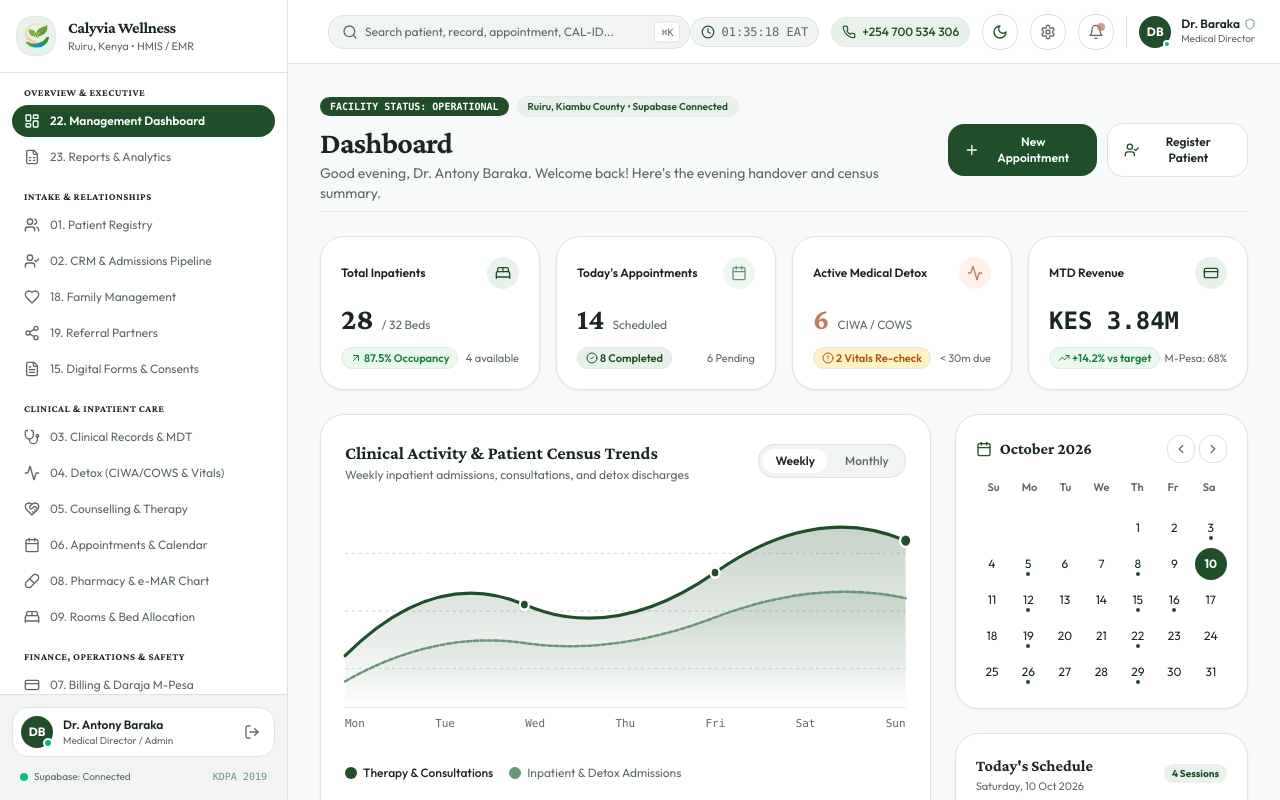
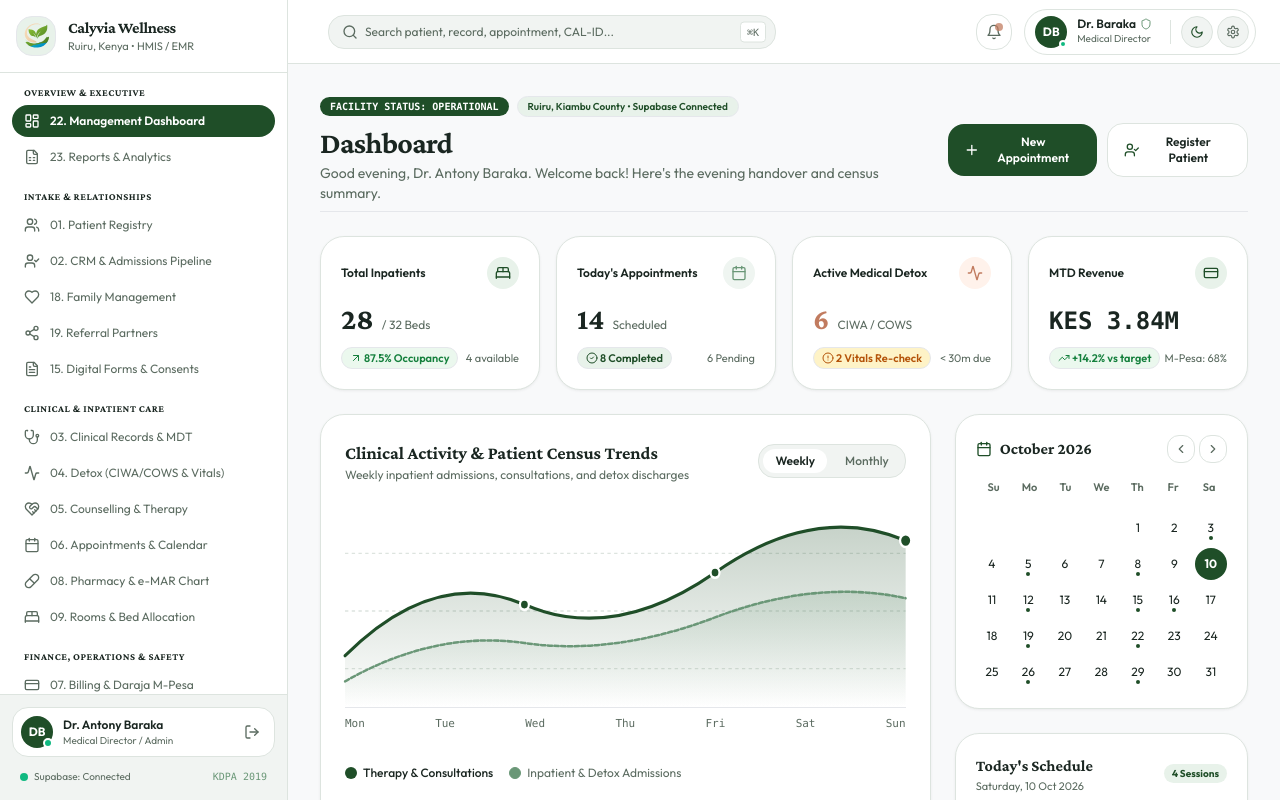
Before and after one commit to gackstonew-lgtm/Calyvia-Wellness-Center, a Next.js app in the folder apps/admin/: page / in a window 1280 px wide. Built offline with nearby package versions, Linux system fonts and the light colour scheme.

Commit message:
refactor(header): remove clock & phone number, embed theme toggle and settings into profile pill

```diff
--- a/apps/admin/src/components/Header.tsx
+++ b/apps/admin/src/components/Header.tsx
@@ -1,7 +1,7 @@
 'use client';
 
-import React, { useState, useEffect } from 'react';
-import { Search, Bell, Shield, Phone, Clock, Sun, Moon, Menu, Settings } from 'lucide-react';
+import React, { useState } from 'react';
+import { Search, Bell, Shield, Sun, Moon, Menu, Settings } from 'lucide-react';
 import { useTheme } from './ThemeProvider';
 
 interface HeaderProps {
@@ -10,26 +10,8 @@ interface HeaderProps {
 }
 
 export const Header: React.FC<HeaderProps> = ({ onToggleMobileMenu, onSelectModule }) => {
-  const [time, setTime] = useState<string>('');
   const [showNotifications, setShowNotifications] = useState<boolean>(false);
   const { theme, toggleTheme } = useTheme();
-
-  useEffect(() => {
-    const updateTime = () => {
-      const now = new Date();
-      setTime(
-        now.toLocaleTimeString('en-KE', {
-          timeZone: 'Africa/Nairobi',
-          hour: '2-digit',
-          minute: '2-digit',
-          second: '2-digit',
-        }),
-      );
-    };
-    updateTime();
-    const interval = setInterval(updateTime, 1000);
-    return () => clearInterval(interval);
-  }, []);
 
   return (
     <header className="h-16 bg-surface border-b border-border px-4 sm:px-6 flex items-center justify-between shadow-xs z-20 transition-colors duration-200">
@@ -60,44 +42,8 @@ export const Header: React.FC<HeaderProps> = ({ onToggleMobileMenu, onSelectModu
         </div>
       </div>
 
-      {/* Right: Facility Context, Time, Actions, Theme & Profile */}
-      <div className="flex items-center space-x-2 sm:space-x-3 text-xs">
-        {/* Nairobi Clock */}
-        <div className="hidden lg:flex items-center space-x-1.5 text-muted-foreground font-mono bg-surface-subtle px-2.5 py-1.5 rounded-xl border border-border">
-          <Clock className="w-3.5 h-3.5 text-primary" />
-          <span>{time || '12:00:00'} EAT</span>
-        </div>
-
-        {/* Emergency Helpline */}
-        <div className="hidden xl:flex items-center space-x-1.5 text-primary font-medium bg-primary-soft px-2.5 py-1.5 rounded-xl border border-primary/20">
-          <Phone className="w-3.5 h-3.5 text-primary" />
-          <span>+254 700 534 306</span>
-        </div>
-
-        {/* Theme Toggle Button */}
-        <button
-          onClick={toggleTheme}
-          title={theme === 'dark' ? 'Switch to Light Mode' : 'Switch to Dark Mode'}
-          aria-label={theme === 'dark' ? 'Switch to Light Mode' : 'Switch to Dark Mode'}
-          className="w-9 h-9 rounded-xl bg-surface border border-border text-foreground flex items-center justify-center hover:bg-surface-elevated hover:border-primary/50 hover:-translate-y-0.5 active:scale-[0.98] transition-all duration-200 shadow-xs"
-        >
-          {theme === 'dark' ? (
-            <Sun className="w-4 h-4 text-amber-400" />
-          ) : (
-            <Moon className="w-4 h-4 text-primary" />
-          )}
-        </button>
-
-        {/* Settings Button */}
-        <button
-          onClick={() => onSelectModule && onSelectModule('system_admin')}
-          title="System Settings"
-          aria-label="System Settings"
-          className="w-9 h-9 rounded-xl bg-surface border border-border text-muted-foreground hover:text-foreground flex items-center justify-center hover:bg-surface-elevated hover:border-primary/50 hover:-translate-y-0.5 active:scale-[0.98] transition-all duration-200 shadow-xs"
-        >
-          <Settings className="w-4 h-4" />
-        </button>
-
+      {/* Right: Notifications & Integrated User Profile (with Theme & Settings inside) */}
+      <div className="flex items-center space-x-3 text-xs">
         {/* Clinical Alerts / Notification Bell */}
         <div className="relative">
           <button
@@ -146,9 +92,11 @@ export const Header: React.FC<HeaderProps> = ({ onToggleMobileMenu, onSelectModu
           )}
         </div>
 
-        {/* User Profile Pill */}
-        <div className="flex items-center space-x-2.5 border-l border-border pl-2.5 sm:pl-3">
-          <div className="relative w-8 h-8 rounded-full bg-primary text-primary-foreground flex items-center justify-center font-bold text-xs shadow-xs">
+        {/* DB Dr. Baraka Medical Director button with Theme and Settings inserted inside */}
+        <div className="flex items-center space-x-2.5 bg-surface border border-border rounded-2xl p-1.5 pl-2 sm:pl-2.5 shadow-xs transition-colors">
+          {/* Avatar & Staff Identity */}
+          <div className="flex items-center space-x-2 sm:space-x-2.5 pr-1 sm:pr-2">
+            <div className="relative w-8 h-8 rounded-full bg-primary text-primary-foreground flex items-center justify-center font-bold text-xs shadow-xs flex-shrink-0">
               <span>DB</span>
               <span className="absolute bottom-0 right-0 w-2 h-2 bg-emerald-500 rounded-full border-2 border-surface" />
             </div>
@@ -160,6 +108,37 @@ export const Header: React.FC<HeaderProps> = ({ onToggleMobileMenu, onSelectModu
               <div className="text-[10px] text-muted-foreground">Medical Director</div>
             </div>
           </div>
+
+          {/* Vertical subtle divider */}
+          <div className="h-6 w-px bg-border flex-shrink-0" />
+
+          {/* Inserted Theme Change Button & Settings Button */}
+          <div className="flex items-center space-x-1">
+            {/* Theme Toggle Button */}
+            <button
+              onClick={toggleTheme}
+              title={theme === 'dark' ? 'Switch to Light Mode' : 'Switch to Dark Mode'}
+              aria-label={theme === 'dark' ? 'Switch to Light Mode' : 'Switch to Dark Mode'}
+              className="w-8 h-8 rounded-xl bg-surface-subtle hover:bg-surface-elevated border border-border text-foreground flex items-center justify-center hover:border-primary/50 hover:-translate-y-0.5 active:scale-[0.98] transition-all duration-200 shadow-2xs"
+            >
+              {theme === 'dark' ? (
+                <Sun className="w-3.5 h-3.5 text-amber-400" />
+              ) : (
+                <Moon className="w-3.5 h-3.5 text-primary" />
+              )}
+            </button>
+
+            {/* Settings Button */}
+            <button
+              onClick={() => onSelectModule && onSelectModule('system_admin')}
+              title="System Settings"
+              aria-label="System Settings"
+              className="w-8 h-8 rounded-xl bg-surface-subtle hover:bg-surface-elevated border border-border text-muted-foreground hover:text-foreground flex items-center justify-center hover:border-primary/50 hover:-translate-y-0.5 active:scale-[0.98] transition-all duration-200 shadow-2xs"
+            >
+              <Settings className="w-3.5 h-3.5" />
+            </button>
+          </div>
+        </div>
       </div>
     </header>
   );
```
Lines whose indentation alone changed are shown as unchanged.
